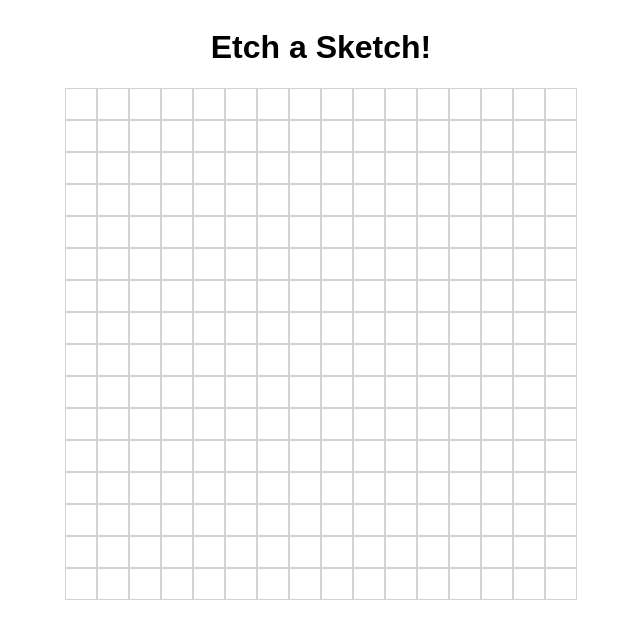
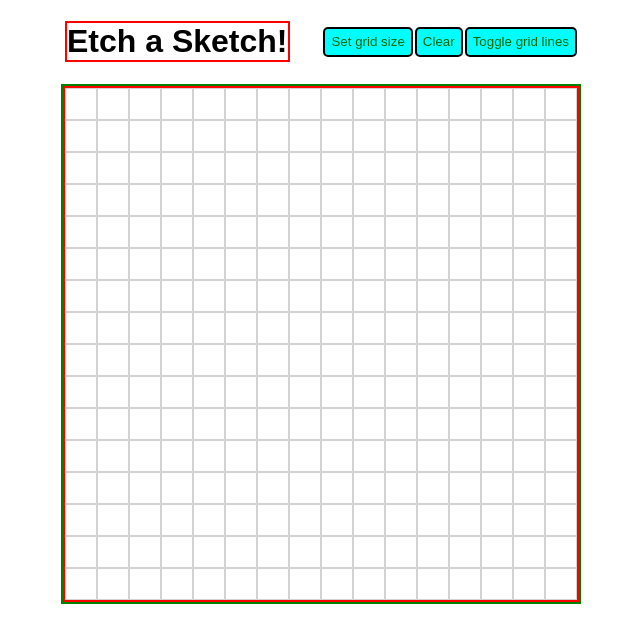
Before and after one commit to PetrusMaximus0/odin-etch-a-sketch, a plain HTML site: page index.html in a window 1280 px wide. Shown: the whole page, without its empty margins (319-959 px from the left). Drawn offline with Linux system fonts and the light colour scheme.

Commit message:
add version 1.0

```diff
--- a/index.html
+++ b/index.html
@@ -9,7 +9,15 @@
 
     </head>
     <body>
-        <h1> Etch a Sketch!</h1>
+        <div id ="header">
+            <h1> Etch a Sketch!</h1>
+            <div class = buttons>
+                <button class="size"> Set grid size </button>
+                <button class="clear"> Clear </button>
+                <button class="toggleGrid"> Toggle grid lines </button>
+            </div>
+        </div>
+
         <div id="container">
             <div id="grid-container"> </div>
         </div>
--- a/scripts.js
+++ b/scripts.js
@@ -1,11 +1,17 @@
 //GLOBALS
-const GridSize = 512;
+const gridSize = 512;
+let cellNumber = 16;
+let maxCellNumber = 48;
 
 //generates a grid with the input cell Numbers per side
-function generateGrid(cellNumber) {
-    if(cellNumber>128) cellNumber = 128;
-    cellSize = GridSize / cellNumber;
-
+function generateGrid() {
+    deleteGrid();
+    //check if cellNumber is appropriate and adjust it if necessary
+    if(cellNumber > maxCellNumber) cellNumber = maxCellNumber;
+    else if (cellNumber <=0) cellNumber = 1;
+    //
+    cellSize = gridSize / cellNumber;
+    //
     const gridContainer = document.getElementById("grid-container");
     gridContainer.style.gridTemplateColumns = `repeat(${cellNumber}, ${cellSize}px)`;
     gridContainer.style.gridAutoRows = `${cellSize}px`;
@@ -14,6 +20,18 @@ function generateGrid(cellNumber) {
         const cell = document.createElement('div');
         gridContainer.appendChild(cell);
     }
+}
+
+//delete entire grid
+function deleteGrid(){
+    const gridContainer = document.getElementById("grid-container");
+    let child = gridContainer.lastElementChild;
+    while(child){
+        gridContainer.removeChild(child);
+        child = gridContainer.lastElementChild;
+    }
+    console.log("deleted grid cells");
+
 }
 
 //toggles grid lines on or off on the sketch pad
@@ -28,19 +46,28 @@ function toggleGridLines(){
     });
 }
 
+//
+function setGridSize(){
+    let result = parseInt(prompt("Please choose the number of cells per side!", 16));
+    //if user didnt press cancel perform the change
+    //if it's a number we can atribute
 
-function changeCellColor(cell, newColor = "white"){
-    cell.target.style.backgroundColor = newColor;
-    tempColor = newColor;
-    console.log("painted!");
+    if(result && result!= NaN){
+        cellNumber = result;
+        console.log(`cellNumber is now ${cellNumber}`);
+        return true;
+
+    }
+    return false;
+
 }
 
-
-//event to switch colors on a square
-const gridContainer = document.getElementById("grid-container");
 let tempColor = "white";
 let brushColor = "black";
-let paintTimer = null;
+
+//EVENT LISTENERS
+//EVENT LISTENERS FOR DRAWING
+const gridContainer = document.getElementById("grid-container");
 let mouseClicked = false;
 
 gridContainer.addEventListener('mouseover', function(e){
@@ -53,22 +80,45 @@ gridContainer.addEventListener('mouseout', function(e){
     e.target.style.backgroundColor = tempColor;
 });
 
-gridContainer.addEventListener('mousedown', function(){
-    mouseClicked =true;
-    console.log(mouseClicked);
+gridContainer.addEventListener('mousedown', function(e){
+    mouseClicked = true;
+    tempColor = brushColor;
+    e.preventDefault();
 });
 
-gridContainer.addEventListener('mouseup', function(){
+gridContainer.addEventListener('mouseup', function(e){
     mouseClicked = false;
-    console.log(mouseClicked);
 });
 
-gridContainer.addEventListener('mouseleave', function(){
+gridContainer.addEventListener('mouseleave', function(e){
     mouseClicked = false;
-    console.log("mouse left screen");
+});
+//BUTTON EVENT LISTENERS
+
+let buttonElement = document.querySelector("#header .buttons .size");
+buttonElement.addEventListener('click', function(e){
+    console.log(`we clicked at ${e.target}`);
+    if(setGridSize()) generateGrid();
 });
 
+buttonElement = document.querySelector("#header .buttons .clear");
+buttonElement.addEventListener('click', function(e){
+    const elements = document.querySelectorAll("#grid-container div");
+    elements.forEach(el=>{
+        el.style.backgroundColor = "white";
+    })
+
+    console.log(`we clicked at ${e.target}`);
+    generateGrid();
+});
+
+buttonElement = document.querySelector("#header .buttons .toggleGrid");
+buttonElement.addEventListener('click', function(e){
+    console.log(`we clicked at ${e.target}`);
+    toggleGridLines();
+});
 
 //Run the code
-generateGrid(16);
-//toggleGridLines();
+const header = document.querySelector("#header");
+header.style.width = `${gridSize}px`;
+generateGrid();
--- a/styles.css
+++ b/styles.css
@@ -3,16 +3,51 @@ body{
     text-align: center;
     display: flex;
     flex-direction: column;
+    margin: 0;
+    align-items: center;
 }
 
+button {
+    border: 2px solid black;
+    border-radius: 5px;
+    background-color: aqua;
+    color: darkgreen;
+    height: 30px;
+    width: auto;
+
+}
+
+#header .buttons{
+    display:flex;
+    justify-content: space-between;
+    align-items: center;
+    gap: 2px;
+}
+
+h1{
+    border: 2px solid red;
+    width: auto;
+    flex: 0 0 auto;
+}
+
+#header{
+    display: flex;
+    justify-content: space-between;
+    align-items: center;
+
+}
 
 #container {
     display: flex;
+    border: 2px solid green;
+    margin: 0;
+    padding: 0;
 }
 
 #grid-container {
     display: grid;
     margin:0 auto;
+    border: 2px solid red;
 }
 
 #grid-container div{
```
